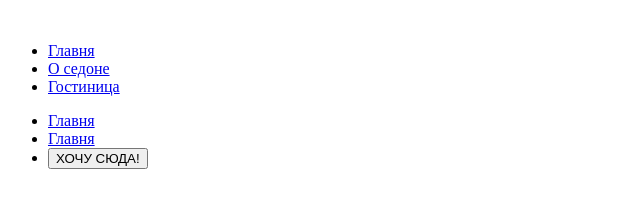
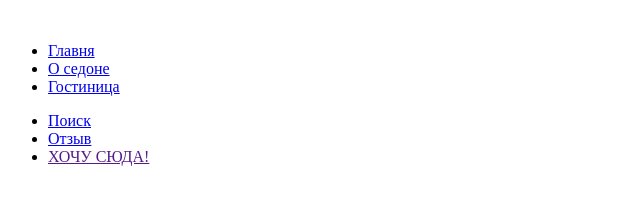
Before and after one commit to htmlacademy-htmlcss/2356173-sedona-37, a plain HTML site: page index.html in a window 1280 px wide. Shown: the whole page, without its empty margins (0-640 px from the left). Drawn offline with Linux system fonts and the light colour scheme.

Commit message:
Разметка header (поменял кнопку на ссылку)

```diff
--- a/index.html
+++ b/index.html
@@ -31,20 +31,20 @@
           <li class="navigation-item">
             <a class="navigation-link" href="#">
               <span class="visually=hidden">
-                Главня
+                Поиск
               </span>
             </a>
           </li>
           <li class="navigation-item">
             <a class="navigation-link" href="#">
                 <span class="visually=hidden">
-                  Главня
+                  Отзыв
                 </span>
               </a>
           </li>
           <li class="navigation-item">
             <span>
-             <button class="login-button">ХОЧУ СЮДА!</button>
+             <a href="" class="login-button">ХОЧУ СЮДА!</a>
             </span>
           </li>
         </ul>
```
